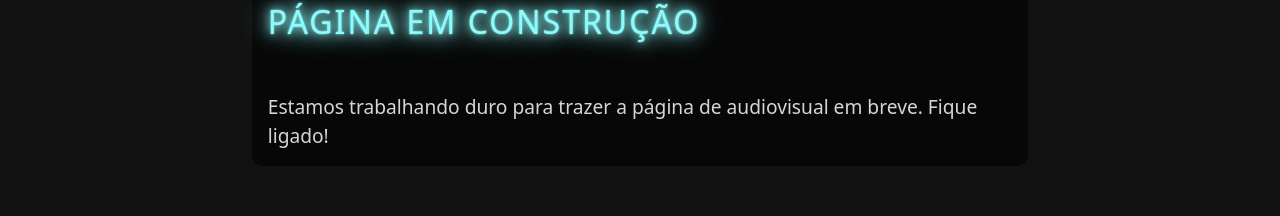
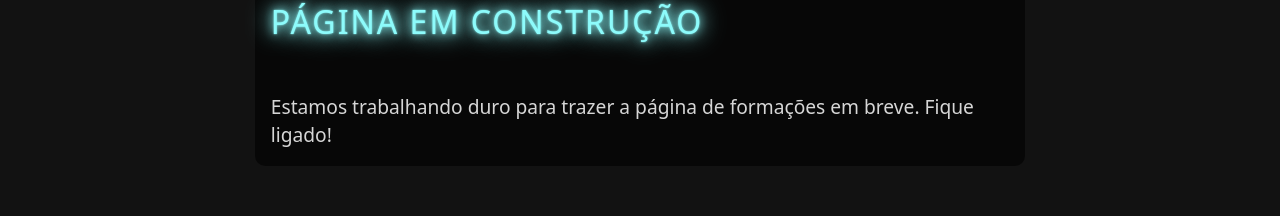
Before and after one commit to Cosamores/ocupaif, a Next.js app: page /Audiovisual in a window 1280 px wide. Shown: the part 326-542 px from the top of the page. Built offline with nearby package versions, Linux system fonts and the light colour scheme.

Commit message:
added the audiovisual page just so it won't break the build

```diff
--- a/src/pages/Audiovisual.js
+++ b/src/pages/Audiovisual.js
@@ -9,7 +9,7 @@ import styles from '../styles/Audiovisual.module.css';
         <div className='styles.card'>
         <h1 className={styles.title}>Página em construção</h1>
         <p className={styles.text}>
-          Estamos trabalhando duro para trazer a página de audiovisual em breve. Fique ligado!
+          Estamos trabalhando duro para trazer a página de formações em breve. Fique ligado!
         </p>
         </div>
       </Card>
```
